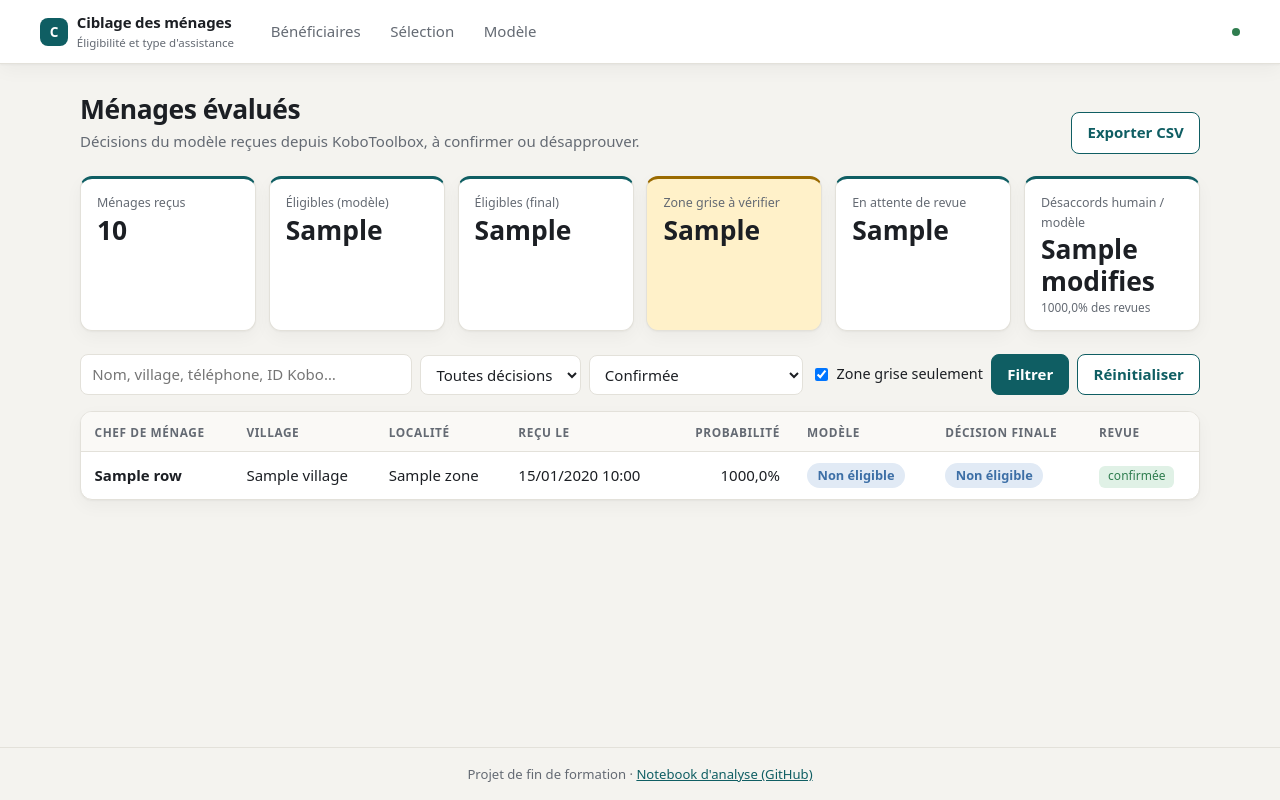
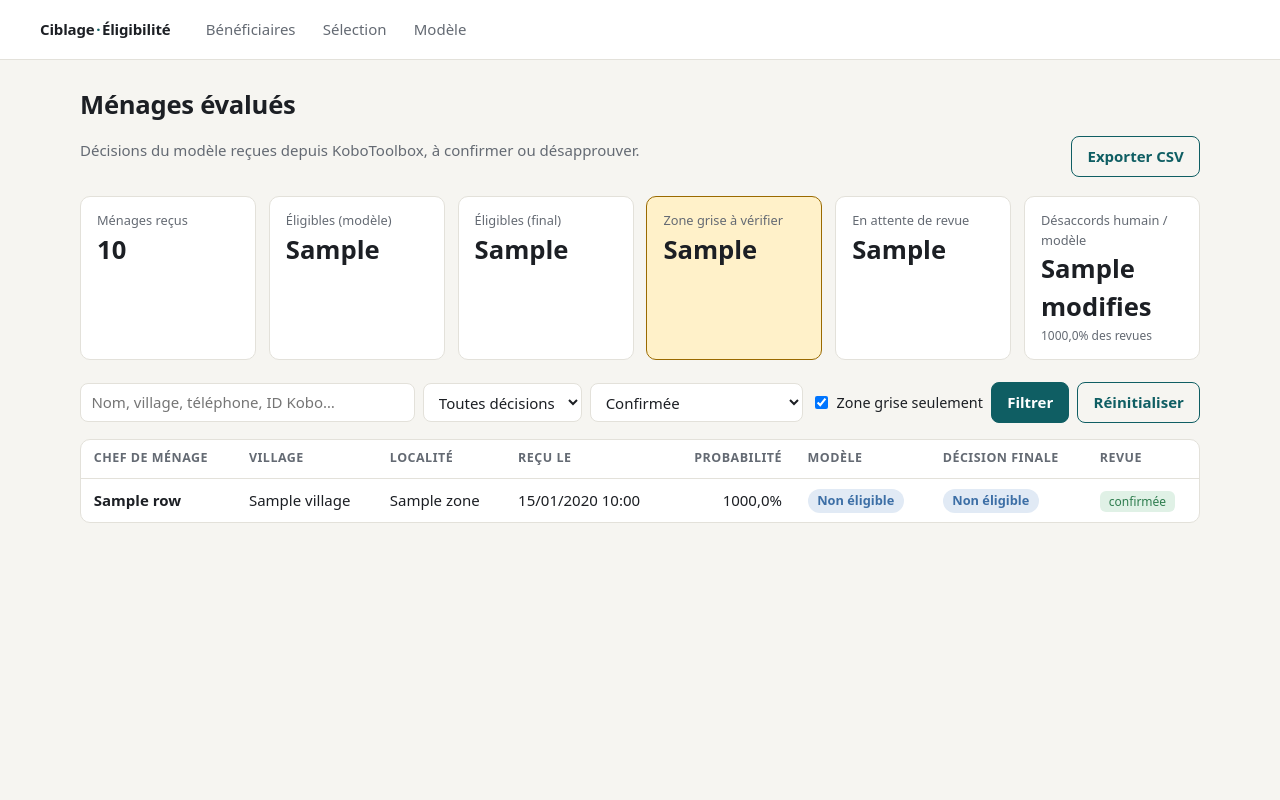
Before and after one commit to majorluvale/eligibilite_api, a FastAPI app: template app/templates/dashboard.html in a window 1280 px wide. Run offline with FastAPI, Linux system fonts and the light colour scheme; the template is opened without the code that fills it: most values are stand-ins (such as "Sample title", 1, 10 or a date in 2020); parts of the project's set-up code (start-up, migrations or seed data) failed here and were passed over.

Commit message:
Retour à l'ancien design du dashboard, sans débordement de texte
- Feuille de style et en-tête d'origine ; l'onglet API reste retiré.
- Règles ajoutées pour que les textes restent dans leur cadre : passage à la
  ligne dans les tableaux et les cartes, colonnes de grille qui ne s'élargissent
  plus, défilement horizontal des tableaux sur très petit écran.
- Style sobre pour les barres de probabilité du type d'assistance et les
  sections de la page Modèle.

```diff
--- a/app/static/style.css
+++ b/app/static/style.css
@@ -1,12 +1,10 @@
 :root {
-  --bg: #f4f3ef;
+  --bg: #f6f5f1;
   --surface: #ffffff;
-  --surface-2: #faf9f6;
   --ink: #1c1f24;
   --muted: #646a73;
   --line: #e3e1da;
   --accent: #0f5e63;
-  --accent-soft: #e2efef;
   --accent-ink: #ffffff;
   --yes: #c4551b;        /* rapproche de l'éligibilité */
   --yes-soft: #fbe7da;
@@ -18,111 +16,85 @@
   --alt-soft: #f1e3f6;
   --warn: #9a6a00;
   --warn-soft: #fff1c9;
-  --radius: 12px;
-  --shadow: 0 1px 2px rgba(20, 24, 28, .04), 0 6px 18px rgba(20, 24, 28, .04);
+  --radius: 10px;
   color-scheme: light;
 }
 @media (prefers-color-scheme: dark) {
   :root {
-    --bg: #131518; --surface: #1c1f23; --surface-2: #212429; --ink: #e8e6e1; --muted: #9aa0a8; --line: #31353b;
-    --accent: #4fb3b9; --accent-soft: #1b3133; --accent-ink: #0d1f20;
+    --bg: #15171a; --surface: #1e2125; --ink: #e8e6e1; --muted: #9aa0a8; --line: #33373d;
+    --accent: #4fb3b9; --accent-ink: #0d1f20;
     --yes: #f08a52; --yes-soft: #3a261b; --no: #7fa8d9; --no-soft: #1d2a3a;
     --ok: #6cc28f; --ok-soft: #1b2e22; --alt: #c98ddb; --alt-soft: #2f2236;
     --warn: #e6b84a; --warn-soft: #362c12;
-    --shadow: none;
     color-scheme: dark;
   }
 }
 
 * { box-sizing: border-box; }
-html { -webkit-text-size-adjust: 100%; }
-body { margin: 0; background: var(--bg); color: var(--ink); min-height: 100vh; display: flex; flex-direction: column;
-  font: 15px/1.55 system-ui, -apple-system, "Segoe UI", Roboto, sans-serif; }
+body { margin: 0; background: var(--bg); color: var(--ink);
+  font: 15px/1.5 system-ui, -apple-system, "Segoe UI", Roboto, sans-serif; }
 a { color: var(--accent); }
-a:focus-visible, button:focus-visible, input:focus-visible, select:focus-visible, textarea:focus-visible {
-  outline: 2px solid var(--accent); outline-offset: 2px; }
-h1 { font-size: 1.65rem; margin: 0 0 .25rem; letter-spacing: -.015em; line-height: 1.25; }
-h2 { font-size: 1.05rem; margin: 0 0 .8rem; letter-spacing: -.005em; }
-h3 { font-size: .9rem; margin: 0 0 .6rem; color: var(--muted); font-weight: 600; }
-p { margin: 0 0 .7rem; }
+h1 { font-size: 1.6rem; margin: 0 0 .2rem; letter-spacing: -.01em; }
+h2 { font-size: 1.1rem; margin: 0 0 .8rem; }
+h3 { font-size: .95rem; margin: 0 0 .6rem; color: var(--muted); font-weight: 600; }
 .mt { margin-top: 1.4rem; }
 .muted { color: var(--muted); }
-.small { font-size: .86rem; }
+.small { font-size: .85rem; }
 
-/* ------------------------------------------------------------------ barre du haut */
-.topbar { display: flex; align-items: center; gap: 1.5rem; padding: .7rem clamp(1rem, 4vw, 2.5rem);
-  background: var(--surface); border-bottom: 1px solid var(--line); position: sticky; top: 0; z-index: 5; flex-wrap: wrap;
-  box-shadow: var(--shadow); }
-.brand { display: flex; align-items: center; gap: .55rem; font-weight: 700; text-decoration: none; color: var(--ink); letter-spacing: -.01em; }
-.brand-mark { width: 28px; height: 28px; border-radius: 8px; background: var(--accent); color: var(--accent-ink);
-  display: grid; place-items: center; font-size: .85rem; font-weight: 800; }
-.brand small { display: block; font-weight: 500; font-size: .72rem; color: var(--muted); letter-spacing: 0; }
-.topbar nav { display: flex; gap: .25rem; flex: 1; flex-wrap: wrap; }
-.topbar nav a { text-decoration: none; color: var(--muted); padding: .4rem .8rem; border-radius: 8px; font-weight: 500; }
-.topbar nav a:hover { color: var(--ink); background: var(--bg); }
-.topbar nav a.active { color: var(--accent); background: var(--accent-soft); }
-.user { color: var(--muted); font-size: .85rem; display: flex; align-items: center; gap: .4rem; }
-.user::before { content: ""; width: 8px; height: 8px; border-radius: 50%; background: var(--ok); }
+.topbar { display: flex; align-items: center; gap: 1.5rem; padding: .8rem clamp(1rem, 4vw, 2.5rem);
+  background: var(--surface); border-bottom: 1px solid var(--line); position: sticky; top: 0; z-index: 5; flex-wrap: wrap; }
+.brand { font-weight: 700; text-decoration: none; color: var(--ink); letter-spacing: -.01em; }
+.brand span { color: var(--accent); padding: 0 .1rem; }
+.topbar nav { display: flex; gap: .3rem; flex: 1; }
+.topbar nav a { text-decoration: none; color: var(--muted); padding: .35rem .7rem; border-radius: 6px; }
+.topbar nav a.active, .topbar nav a:hover { color: var(--ink); background: var(--bg); }
+.user { color: var(--muted); font-size: .85rem; }
 
-/* ------------------------------------------------------------------ mise en page */
-.wrap { width: 100%; max-width: 1200px; margin: 0 auto; padding: 1.8rem clamp(1rem, 4vw, 2.5rem) 3rem; flex: 1; }
-.page-head { display: flex; justify-content: space-between; align-items: flex-end; gap: 1rem; flex-wrap: wrap; margin-bottom: 1.4rem; }
-.page-head > div { min-width: 0; }
-.page-head p { margin: 0; }
+.wrap { max-width: 1200px; margin: 0 auto; padding: 1.6rem clamp(1rem, 4vw, 2.5rem) 4rem; }
+.page-head { display: flex; justify-content: space-between; align-items: flex-end; gap: 1rem; flex-wrap: wrap; margin-bottom: 1.2rem; }
 .actions { display: flex; gap: .5rem; flex-wrap: wrap; }
 .actions form { margin: 0; }
 .back { display: inline-block; margin-bottom: .8rem; text-decoration: none; font-size: .9rem; }
-.section-title { display: flex; align-items: center; gap: .7rem; margin: 2rem 0 1rem; font-size: 1.15rem; }
-.section-title::after { content: ""; flex: 1; height: 1px; background: var(--line); }
-.section-title .tag { font-weight: 500; }
-.footer { border-top: 1px solid var(--line); color: var(--muted); font-size: .82rem; padding: 1rem clamp(1rem, 4vw, 2.5rem); text-align: center; }
 
-.btn { display: inline-flex; align-items: center; gap: .4rem; border: 1px solid var(--accent); background: var(--accent); color: var(--accent-ink);
+.btn { display: inline-block; border: 1px solid var(--accent); background: var(--accent); color: var(--accent-ink);
   padding: .5rem .95rem; border-radius: 8px; font: inherit; font-weight: 600; cursor: pointer; text-decoration: none; }
-.btn.ghost { background: var(--surface); color: var(--accent); }
+.btn.ghost { background: transparent; color: var(--accent); }
 .btn:hover { filter: brightness(1.08); }
 
 .flash { background: var(--ok-soft); color: var(--ok); padding: .7rem 1rem; border-radius: 8px; margin-bottom: 1rem; }
 .flash.error { background: var(--yes-soft); color: var(--yes); }
 
-/* ------------------------------------------------------------------ indicateurs */
-.kpis { display: grid; grid-template-columns: repeat(auto-fit, minmax(min(100%, 165px), 1fr)); gap: .8rem; margin-bottom: 1.4rem; }
-.kpi { background: var(--surface); border: 1px solid var(--line); border-radius: var(--radius); padding: .9rem 1rem; box-shadow: var(--shadow);
-  min-width: 0; border-top: 3px solid var(--accent); }
-.kpi span { display: block; color: var(--muted); font-size: .78rem; font-weight: 500; }
-.kpi strong { display: block; font-size: 1.65rem; line-height: 1.2; margin-top: .15rem; font-variant-numeric: tabular-nums; }
-.kpi small { display: block; color: var(--muted); font-size: .74rem; }
-.kpi.warn { border-top-color: var(--warn); background: var(--warn-soft); }
+.kpis { display: grid; grid-template-columns: repeat(auto-fit, minmax(160px, 1fr)); gap: .8rem; margin-bottom: 1.4rem; }
+.kpi { background: var(--surface); border: 1px solid var(--line); border-radius: var(--radius); padding: .9rem 1rem; }
+.kpi span { display: block; color: var(--muted); font-size: .8rem; }
+.kpi strong { font-size: 1.6rem; font-variant-numeric: tabular-nums; }
+.kpi small { display: block; color: var(--muted); font-size: .75rem; }
+.kpi.warn { border-color: var(--warn); background: var(--warn-soft); }
 
-/* ------------------------------------------------------------------ filtres et formulaires */
 .filters { display: flex; gap: .5rem; flex-wrap: wrap; align-items: center; margin-bottom: 1rem; }
 .filters input[type=search], .filters select, textarea {
-  font: inherit; padding: .5rem .7rem; border: 1px solid var(--line); border-radius: 8px; background: var(--surface); color: var(--ink); }
-.filters input[type=search] { flex: 1 1 240px; min-width: 0; }
+  font: inherit; padding: .45rem .65rem; border: 1px solid var(--line); border-radius: 8px; background: var(--surface); color: var(--ink); }
+.filters input[type=search] { flex: 1 1 240px; }
 .check { display: flex; align-items: center; gap: .35rem; font-size: .9rem; }
 
-/* ------------------------------------------------------------------ tableaux */
-.table-scroll { overflow-x: auto; background: var(--surface); border: 1px solid var(--line); border-radius: var(--radius); box-shadow: var(--shadow); }
+.table-scroll { overflow-x: auto; background: var(--surface); border: 1px solid var(--line); border-radius: var(--radius); }
 table { border-collapse: collapse; width: 100%; }
-.list th, .list td { padding: .65rem .85rem; text-align: left; border-bottom: 1px solid var(--line); white-space: nowrap; }
-.list thead th { font-size: .74rem; text-transform: uppercase; letter-spacing: .05em; color: var(--muted); font-weight: 600; background: var(--surface-2); }
+.list th, .list td { padding: .6rem .8rem; text-align: left; border-bottom: 1px solid var(--line); white-space: nowrap; }
+.list th { font-size: .78rem; text-transform: uppercase; letter-spacing: .04em; color: var(--muted); font-weight: 600; }
 .list tbody tr { cursor: pointer; }
-.list tbody tr:hover { background: var(--surface-2); }
+.list tbody tr:hover { background: var(--bg); }
 .list tr:last-child td { border-bottom: 0; }
 .list td a { color: var(--ink); font-weight: 600; text-decoration: none; }
 .list .empty td { text-align: center; color: var(--muted); padding: 2.5rem; cursor: default; white-space: normal; }
-/* tableaux à l'intérieur des cartes : le texte passe à la ligne au lieu de déborder */
-.list.compact th, .list.compact td { padding: .5rem .55rem; white-space: normal; overflow-wrap: anywhere; vertical-align: top; }
-.list.compact .num { white-space: nowrap; overflow-wrap: normal; }
+.list.compact th, .list.compact td { padding: .4rem .5rem; }
 .list.compact tbody tr { cursor: default; }
-.list.compact tbody tr:hover { background: transparent; }
 .list tr.chosen td { font-weight: 700; background: var(--ok-soft); }
 .num { text-align: right !important; font-variant-numeric: tabular-nums; }
 
-.pill { display: inline-block; padding: .18rem .65rem; border-radius: 999px; font-size: .8rem; font-weight: 600; }
+.pill { display: inline-block; padding: .15rem .6rem; border-radius: 999px; font-size: .8rem; font-weight: 600; }
 .pill.yes { background: var(--yes-soft); color: var(--yes); }
 .pill.no { background: var(--no-soft); color: var(--no); }
-.pill.big { font-size: 1.05rem; padding: .35rem 1rem; }
+.pill.big { font-size: 1.1rem; padding: .3rem 1rem; }
 .tag { display: inline-block; padding: .05rem .5rem; border-radius: 6px; font-size: .75rem; background: var(--bg); color: var(--muted); border: 1px solid var(--line); }
 .tag.ok { background: var(--ok-soft); color: var(--ok); border-color: transparent; }
 .tag.alt { background: var(--alt-soft); color: var(--alt); border-color: transparent; }
--- a/app/templates/base.html
+++ b/app/templates/base.html
@@ -8,20 +8,17 @@
 </head>
 <body>
 <header class="topbar">
-  <a class="brand" href="/dashboard"><span class="brand-mark">C</span><span>Ciblage des ménages<small>Éligibilité et type d'assistance</small></span></a>
+  <a class="brand" href="/dashboard">Ciblage<span>·</span>Éligibilité</a>
   <nav>
     {% set p = request.url.path %}
     <a href="/dashboard" class="{% if p.startswith('/dashboard') and not p.startswith('/dashboard/modele') and not p.startswith('/dashboard/selections') %}active{% endif %}">Bénéficiaires</a>
     <a href="/dashboard/selections" class="{% if p.startswith('/dashboard/selections') %}active{% endif %}">Sélection</a>
-    <a href="/dashboard/modele" class="{% if p.startswith('/dashboard/modele') %}active{% endif %}">Modèle</a>
+    <a href="/dashboard/modele" class="{% if request.url.path.startswith('/dashboard/modele') %}active{% endif %}">Modèle</a>
   </nav>
   <span class="user">{{ user }}</span>
 </header>
 <main class="wrap">
   {% block content %}{% endblock %}
 </main>
-<footer class="footer">
-  Projet de fin de formation · <a href="{{ NOTEBOOK_URL }}" target="_blank" rel="noopener">Notebook d'analyse (GitHub)</a>
-</footer>
 </body>
 </html>
--- a/app/templates/modele.html
+++ b/app/templates/modele.html
@@ -11,7 +11,7 @@
   <div class="actions"><a class="btn" href="{{ NOTEBOOK_URL }}" target="_blank" rel="noopener">Voir le notebook d'analyse ↗</a></div>
 </div>
 
-<section class="card highlight card-link">
+<section class="card">
   <div>
     <h2>Deux modèles XGBoost, une seule enquête</h2>
     <p class="small">À partir des réponses du formulaire Kobo, le premier modèle décide si le ménage est <strong>éligible</strong> ;
```
Also changed, not shown: other parts of app/static/style.css (+45 -40 lines).
